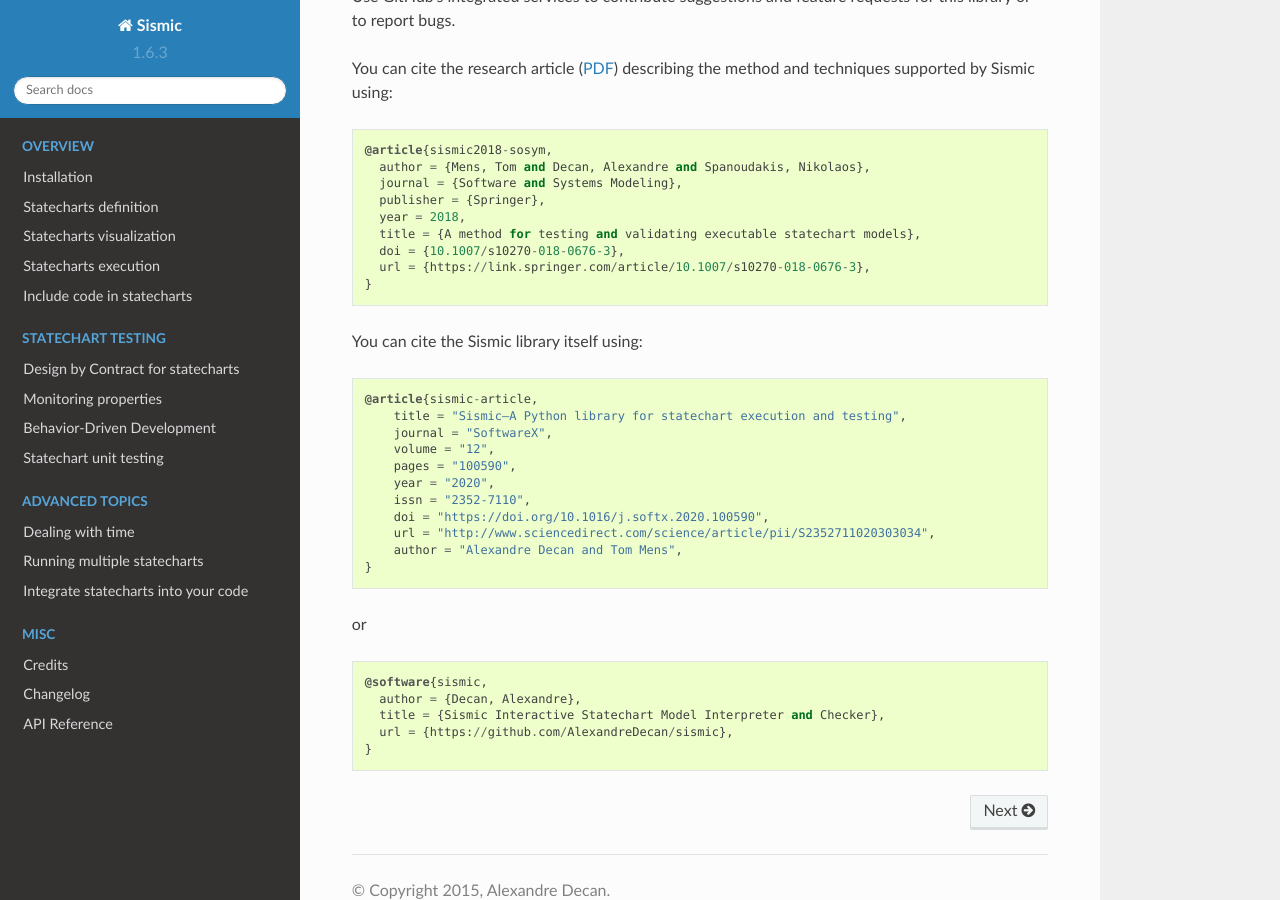
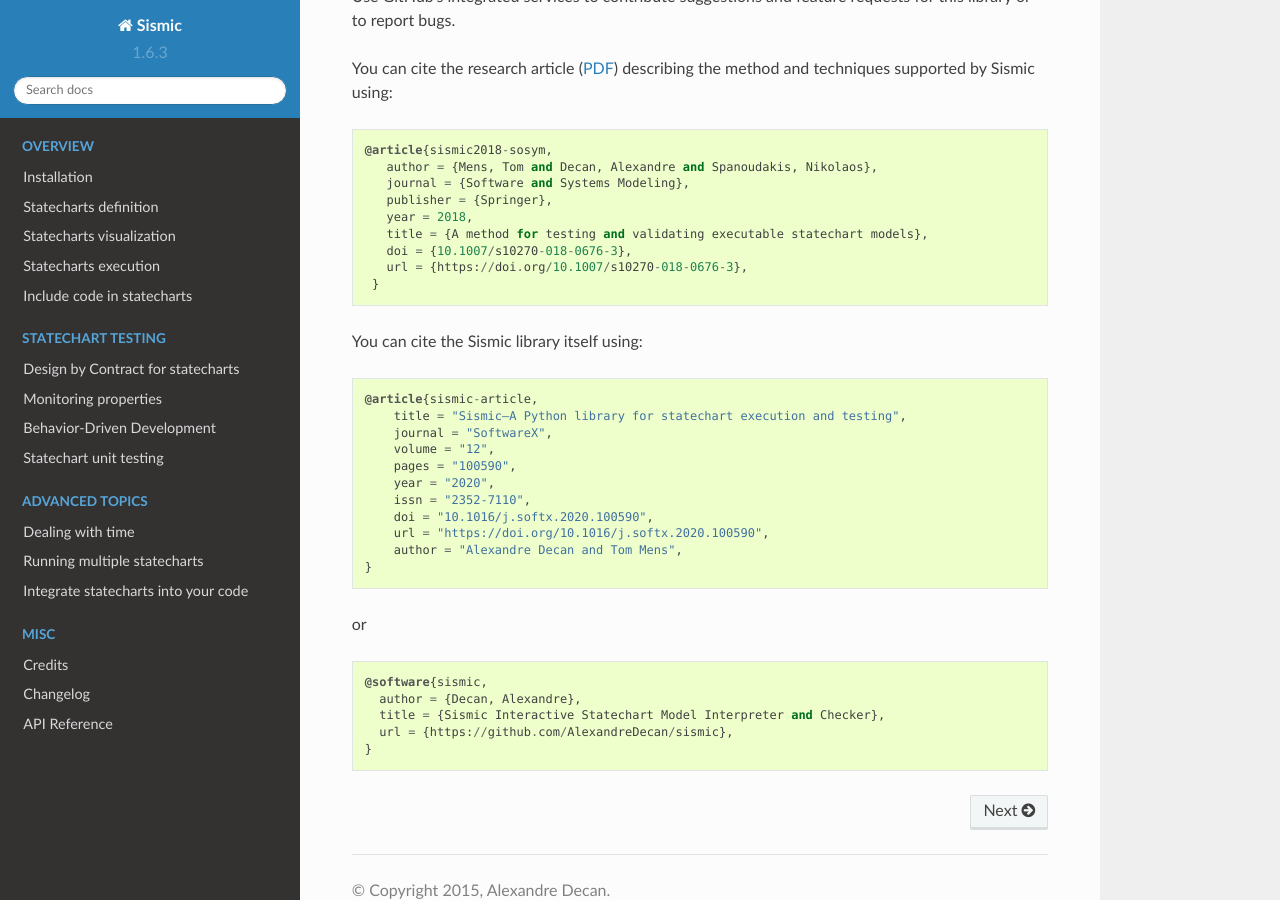
Before and after one commit to AlexandreDecan/sismic, a Sphinx documentation site: the page built from docs/index.rst, in a window 1280 px wide and 900 px high, scrolled down 3351 px. Built offline with Sphinx 7.4.7 and the Read the Docs theme 2.0.0, drawn with Linux system fonts in a browser that asks for light colours.

Commit message:
Bib entries

```diff
--- a/docs/index.rst
+++ b/docs/index.rst
@@ -110,14 +110,14 @@
 .. code::
 
     @article{sismic2018-sosym,
-      author = {Mens, Tom and Decan, Alexandre and Spanoudakis, Nikolaos},
-      journal = {Software and Systems Modeling},
-      publisher = {Springer},
-      year = 2018,
-      title = {A method for testing and validating executable statechart models},
-      doi = {10.1007/s10270-018-0676-3},
-      url = {https://link.springer.com/article/10.1007/s10270-018-0676-3},
-    }
+       author = {Mens, Tom and Decan, Alexandre and Spanoudakis, Nikolaos},
+       journal = {Software and Systems Modeling},
+       publisher = {Springer},
+       year = 2018,
+       title = {A method for testing and validating executable statechart models},
+       doi = {10.1007/s10270-018-0676-3},
+       url = {https://doi.org/10.1007/s10270-018-0676-3},
+     }
 
 You can cite the Sismic library itself using:
 
@@ -130,8 +130,8 @@
         pages = "100590",
         year = "2020",
         issn = "2352-7110",
-        doi = "https://doi.org/10.1016/j.softx.2020.100590",
-        url = "http://www.sciencedirect.com/science/article/pii/S2352711020303034",
+        doi = "10.1016/j.softx.2020.100590",
+        url = "https://doi.org/10.1016/j.softx.2020.100590",
         author = "Alexandre Decan and Tom Mens",
     }
 
```
